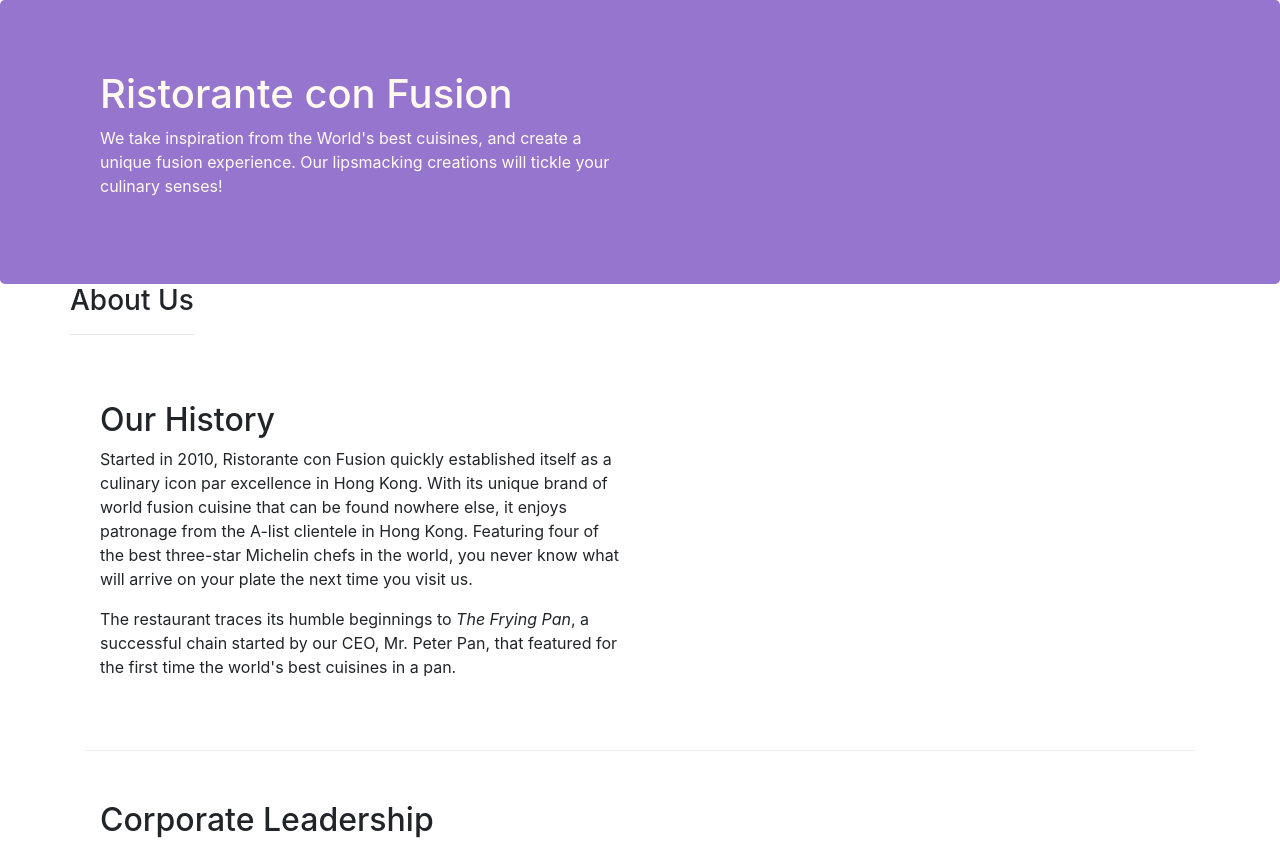
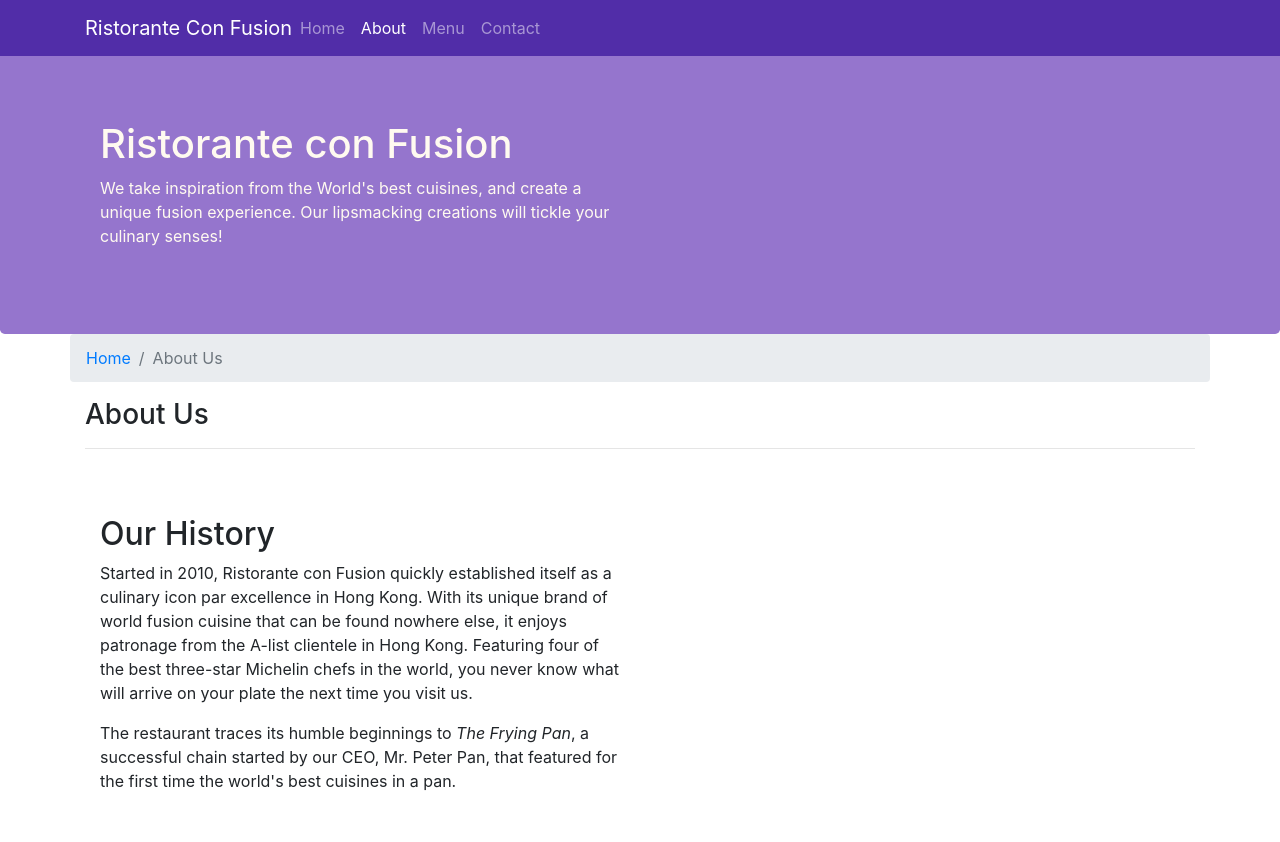
Before and after one commit to courses-git/coursera-fullstack-bootstrap, a website: page aboutus.html in a window 1280 px wide. Shown: the top 842 px of the page. Drawn offline with nearby package versions, Linux system fonts and the light colour scheme.

Commit message:
navbar and breadcrumbs

```diff
--- a/aboutus.html
+++ b/aboutus.html
@@ -15,6 +15,23 @@
 </head>
 
 <body>
+  <nav class="navbar navbar-dark navbar-expand-sm fixed-top">
+    <div class="container">
+      <button class="navbar-toggler" type="button" data-toggle="collapse" data-target="#Navbar">
+        <span class="navbar-toggler-icon"></span>
+      </button>
+
+      <a class="navbar-brand mr-auto" href="./index.html">Ristorante Con Fusion</a>
+      <div class="collapse navbar-collapse" id="Navbar">
+        <ul class="navbar-nav mr-auto">
+          <li class="nav-item"><a class="nav-link" href="./index.html">Home</a></li>
+          <li class="nav-item active"><a class="nav-link" href="#">About</a></li>
+          <li class="nav-item"><a class="nav-link" href="#">Menu</a></li>
+          <li class="nav-item"><a class="nav-link" href="#">Contact</a></li>
+        </ul>
+      </div>
+    </div>
+  </nav>
 
   <header class="jumbotron">
     <div class="container">
@@ -32,14 +49,19 @@
 
   <div class="container">
     <div class="row">
-      <div>
+      <ol class="col-12 breadcrumb">
+        <li class="breadcrumb-item"><a href="./index.html">Home</a></li>
+        <li class="breadcrumb-item active">About Us</li>
+      </ol>
+
+      <div class="col-12">
         <h3>About Us</h3>
         <hr>
       </div>
     </div>
 
     <div class="row row-content">
-      <div class="col-12 col-sm-6">
+      <div class="col-sm-6">
         <h2>Our History</h2>
         <p>Started in 2010, Ristorante con Fusion quickly established itself as a culinary icon par excellence in Hong
           Kong. With its unique brand of world fusion cuisine that can be found nowhere else, it enjoys patronage from
@@ -57,22 +79,26 @@
       <div class="col-12">
         <h2>Corporate Leadership</h2>
         <h3>Peter Pan <small>Chief Epicurious Officer</small></h3>
-        <p class="d-none d-sm-block">Our CEO, Peter, credits his hardworking East Asian immigrant parents who undertook the arduous journey to the
+        <p class="d-none d-sm-block">Our CEO, Peter, credits his hardworking East Asian immigrant parents who undertook
+          the arduous journey to the
           shores of America with the intention of giving their children the best future. His mother's wizardy in the
           kitchen whipping up the tastiest dishes with whatever is available inexpensively at the supermarket, was his
           first inspiration to create the fusion cuisines for which <em>The Frying Pan</em> became well known. He brings
           his zeal for fusion cuisines to this restaurant, pioneering cross-cultural culinary connections.</p>
         <h3>Dhanasekaran Witherspoon <small>Chief Food Officer</small></h3>
-        <p class="d-none d-sm-block">Our CFO, Danny, as he is affectionately referred to by his colleagues, comes from a long established family
+        <p class="d-none d-sm-block">Our CFO, Danny, as he is affectionately referred to by his colleagues, comes from a
+          long established family
           tradition in farming and produce. His experiences growing up on a farm in the Australian outback gave him
           great appreciation for varieties of food sources. As he puts it in his own words, <em>Everything that runs,
             wins, and everything that stays, pays!</em></p>
         <h3>Agumbe Tang <small>Chief Taste Officer</small></h3>
-        <p class="d-none d-sm-block">Blessed with the most discerning gustatory sense, Agumbe, our CTO, personally ensures that every dish that we
+        <p class="d-none d-sm-block">Blessed with the most discerning gustatory sense, Agumbe, our CTO, personally
+          ensures that every dish that we
           serve meets his exacting tastes. Our chefs dread the tongue lashing that ensues if their dish does not meet
           his exacting standards. He lives by his motto, <em>You click only if you survive my lick.</em></p>
         <h3>Alberto Somayya <small>Executive Chef</small></h3>
-        <p class="d-none d-sm-block">Award winning three-star Michelin chef with wide International experience having worked closely with whos-who
+        <p class="d-none d-sm-block">Award winning three-star Michelin chef with wide International experience having
+          worked closely with whos-who
           in the culinary world, he specializes in creating mouthwatering Indo-Italian fusion experiences. He says,
           <em>Put together the cuisines from the two craziest cultures, and you get a winning hit! Amma Mia!</em>
         </p>
@@ -86,7 +112,7 @@
         <div class="col-4 offset-1 col-sm-2">
           <h5>Links</h5>
           <ul class="list-unstyled">
-            <li><a href="#">Home</a></li>
+            <li><a href="./index.html">Home</a></li>
             <li><a href="#">About</a></li>
             <li><a href="#">Menu</a></li>
             <li><a href="#">Contact</a></li>
--- a/css/styles.css
+++ b/css/styles.css
@@ -28,3 +28,12 @@ address {
   margin: 0px;
   color: #0f0f0f;
 }
+
+body{
+  padding:50px 0px 0px 0px;
+  z-index:0;
+}
+
+.navbar-dark {
+   background-color: #512DA8;
+}
```
Also changed, not shown: index.html (+24 -4 lines).
